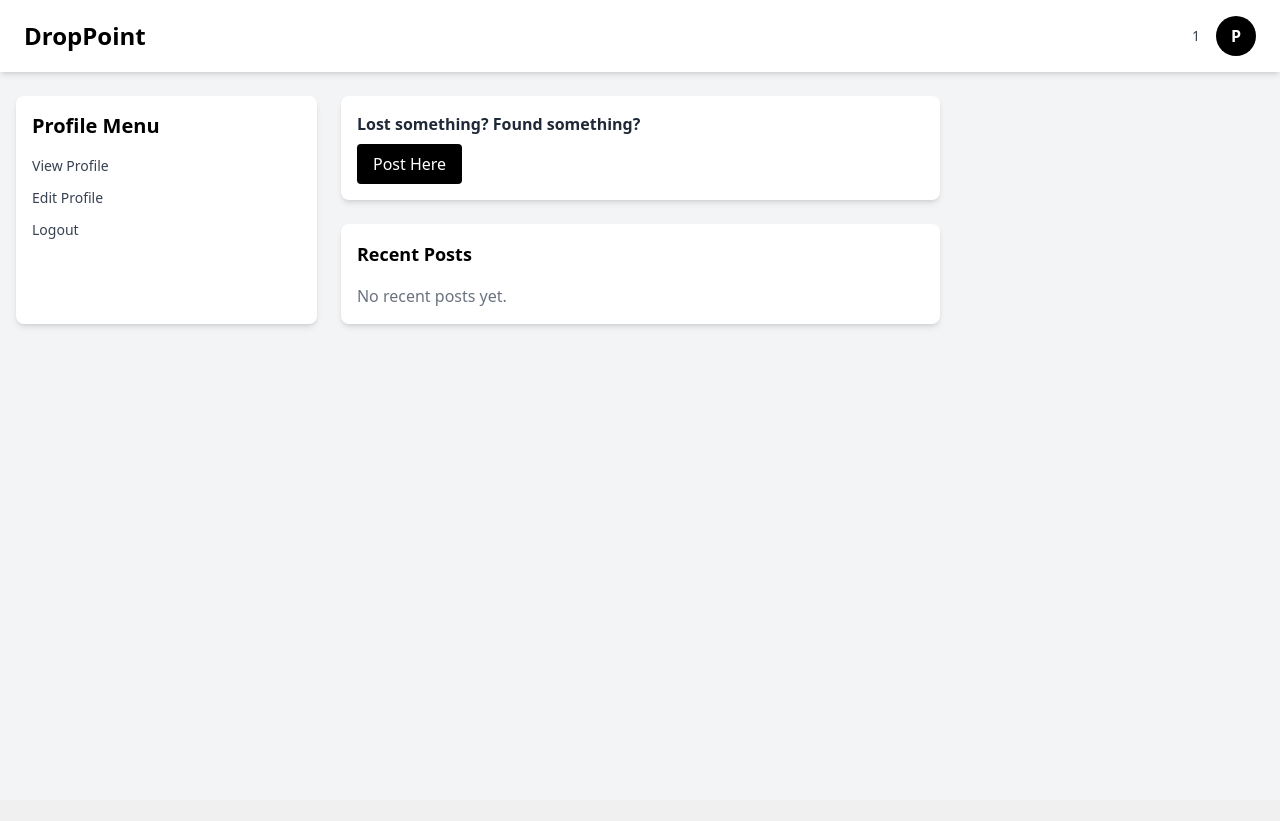
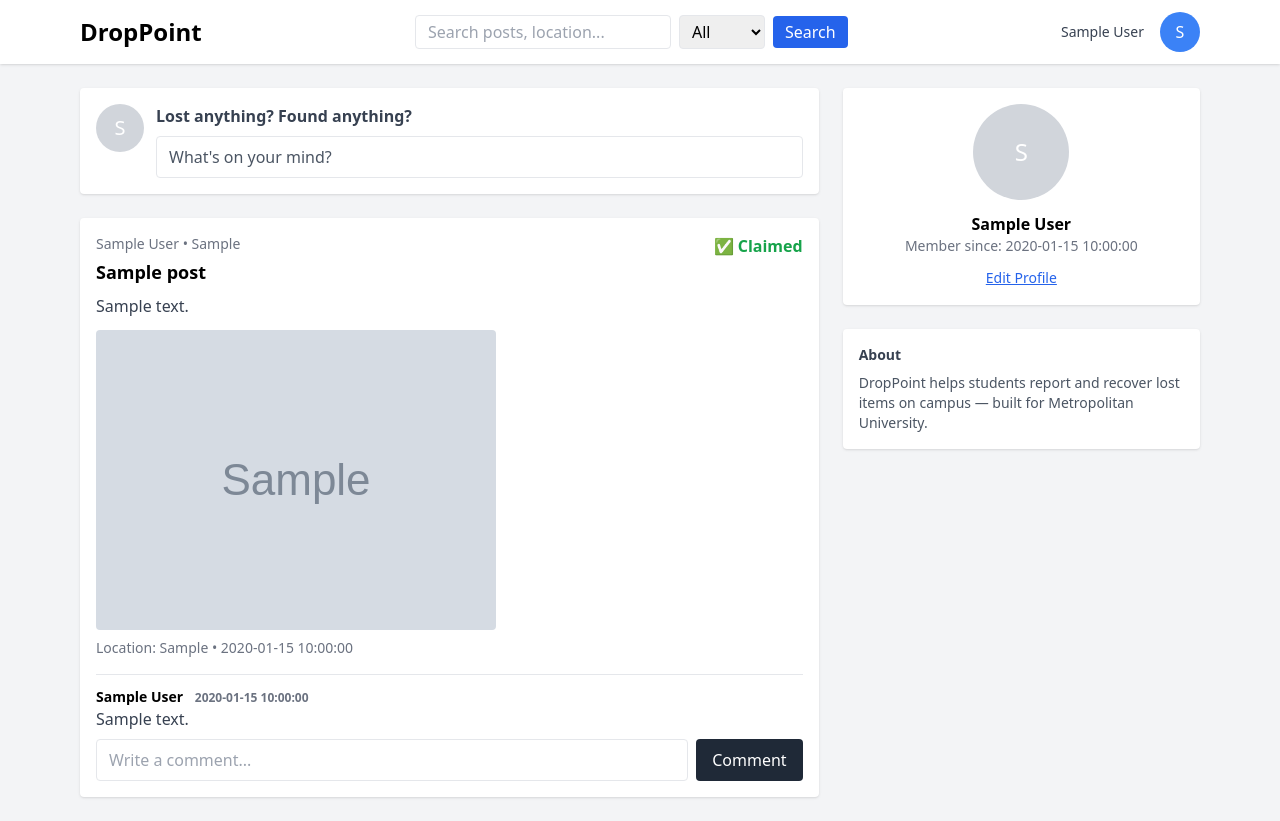
Before and after one commit to theanisa/dropppointfinal, a PHP site: page /dashboard.php in a window 1280 px wide. Before the commit the page ends 327 px from the top, so only its background shows below. Run offline with PHP 8.4, Linux system fonts and the light colour scheme; the visitor is signed in with stand-in values (Sample User, id 1); tables that the repository leaves empty or names only in its code hold one stand-in row (values such as "Sample post"); grey boxes marked "Sample" are stand-in pictures; some libraries are stand-ins or nearby versions.

Commit message:
Dashboard Updated

```diff
--- a/dashboard.php
+++ b/dashboard.php
@@ -1,110 +1,187 @@
 <?php
+// dashboard.php
 session_start();
 include 'dbconfig.php';
-if (!isset($_SESSION['student_id'])) {
-    header("Location: login.php");
+if (!isset($_SESSION['user_id'])) {
+    header("Location: login.html");
     exit();
 }
+
+$full_name = $_SESSION['full_name'] ?? '';
+$user_id = (int)$_SESSION['user_id'];
+
+// search/filter
+$search = trim($_GET['search'] ?? '');
+$filter = trim($_GET['filter'] ?? '');
+
+$searchSql = '%' . $search . '%';
+$filterSql = $filter === '' ? '%' : $filter;
+
+$sql = "SELECT p.*, u.full_name FROM posts p
+        JOIN users u ON p.user_id = u.id
+        WHERE (p.title LIKE ? OR p.description LIKE ? OR p.location LIKE ?)
+          AND p.post_type LIKE ?
+        ORDER BY p.created_at DESC";
+
+$stmt = $conn->prepare($sql);
+$stmt->bind_param("ssss", $searchSql, $searchSql, $searchSql, $filterSql);
+$stmt->execute();
+$postsResult = $stmt->get_result();
 ?>
-
 <!DOCTYPE html>
 <html lang="en">
 <head>
-  <meta charset="UTF-8" />
-  <meta name="viewport" content="width=device-width, initial-scale=1.0"/>
+  <meta charset="utf-8" />
+  <meta name="viewport" content="width=device-width,initial-scale=1" />
   <title>Dashboard | DropPoint</title>
   <script src="https://cdn.tailwindcss.com"></script>
 </head>
-<body class="bg-gray-100">
+<body class="bg-gray-100 min-h-screen">
 
-<!-- Navbar -->
-<nav class="bg-white shadow-md px-6 py-4 flex justify-between items-center">
-  <h1 class="text-2xl font-bold text-black ">DropPoint</h1>
-  <div class="flex items-center space-x-4">
-    <span class="text-sm text-gray-700"><?php echo $_SESSION['student_id']; ?></span>
-    <a href="profile.php" class="w-10 h-10 rounded-full bg-black text-white flex items-center justify-center font-semibold">P</a>
+<!-- NAV -->
+<header class="bg-white shadow">
+  <div class="max-w-6xl mx-auto px-4 py-3 flex items-center justify-between">
+    <div class="text-2xl font-bold font-monno text-black ">DropPoint</div>
+
+    <form method="GET" class="flex gap-2 items-center">
+      <input type="text" name="search" value="<?php echo htmlspecialchars($search); ?>" placeholder="Search posts, location..." class="border rounded px-3 py-1 w-64">
+      <select name="filter" class="border rounded px-2 py-1">
+        <option value="" <?php if($filter=='') echo 'selected'; ?>>All</option>
+        <option value="lost" <?php if($filter=='lost') echo 'selected'; ?>>Lost</option>
+        <option value="found" <?php if($filter=='found') echo 'selected'; ?>>Found</option>
+      </select>
+      <button class="bg-blue-600 text-white px-3 py-1 rounded">Search</button>
+    </form>
+
+    <div class="flex items-center gap-4">
+      <div class="text-sm text-gray-700"><?php echo htmlspecialchars($full_name); ?></div>
+      <a href="profile.php" class="w-10 h-10 rounded-full bg-blue-500 text-white flex items-center justify-center">
+        <?php echo strtoupper(substr($full_name,0,1)); ?>
+      </a>
+    </div>
   </div>
-</nav>
+</header>
 
-<!-- Main Layout -->
-<div class="flex mt-6 mx-4 gap-6">
+<!-- LAYOUT -->
+<main class="max-w-6xl mx-auto px-4 py-6 grid grid-cols-1 lg:grid-cols-3 gap-6">
+  <!-- FEED (2 cols) -->
+  <section class="lg:col-span-2 space-y-6">
+    <!-- Post prompt -->
+    <div class="bg-white p-4 rounded shadow">
+      <div class="flex gap-3">
+        <div class="h-12 w-12 bg-gray-300 rounded-full flex items-center justify-center text-xl text-white">
+          <?php echo strtoupper(substr($full_name,0,1)); ?>
+        </div>
+        <div class="flex-1">
+          <p class="font-semibold text-gray-700">Lost anything? Found anything?</p>
+          <button onclick="document.getElementById('postForm').classList.toggle('hidden')" class="mt-2 w-full text-left border rounded px-3 py-2 text-gray-600">What's on your mind?</button>
+        </div>
+      </div>
 
-  <!-- Sidebar/Profile -->
-  <div class="hidden md:block w-1/4 bg-white rounded-lg shadow-md p-4">
-    <h2 class="text-xl font-semibold mb-4">Profile Menu</h2>
-    <ul class="space-y-3 text-gray-700 text-sm">
-      <li><a href="profile.php" class="hover:text-black">View Profile</a></li>
-      <li><a href="update_profile.php" class="hover:text-black">Edit Profile</a></li>
-      <li><a href="logout.php" class="hover:text-black">Logout</a></li>
-    </ul>
-  </div>
-
-  <!-- Post Section -->
-  <div class="w-full md:w-2/4">
-    <!-- Post prompt box -->
-    <div class="bg-white rounded-lg shadow-md p-4 mb-6">
-      <p class="text-gray-800 font-semibold">Lost something? Found something?</p>
-      <button onclick="toggleForm()" class="mt-2 bg-black text-white px-4 py-2 rounded hover:bg-gray transition">
-        Post Here
-      </button>
-    </div>
-
-    <!-- Hidden Post Form -->
-    <div id="postForm" class="hidden bg-white p-6 rounded-lg shadow-md mb-6">
-      <form action="create_post.php" method="POST" enctype="multipart/form-data" class="space-y-4">
-        <div>
-          <label class="block font-medium text-sm">Post Type</label>
-          <select name="post_type" required class="w-full px-3 py-2 border rounded">
-            <option value="">Select</option>
+      <!-- Expandable form -->
+      <form id="postForm" class="mt-4 hidden" action="create_post.php" method="POST" enctype="multipart/form-data">
+        <div class="grid grid-cols-1 md:grid-cols-2 gap-3">
+          <select name="post_type" required class="border rounded px-3 py-2">
+            <option value="">Select Type</option>
             <option value="lost">Lost</option>
             <option value="found">Found</option>
           </select>
+          <input type="text" name="title" placeholder="Title (optional)" class="border rounded px-3 py-2">
         </div>
-        <div>
-          <label class="block font-medium text-sm">Title</label>
-          <input type="text" name="title" required class="w-full px-3 py-2 border rounded" />
+        <textarea name="description" required placeholder="Describe the item..." class="w-full border rounded px-3 py-2 mt-3"></textarea>
+        <div class="grid grid-cols-1 md:grid-cols-3 gap-3 mt-3">
+          <input type="text" name="location" placeholder="Location" class="border rounded px-3 py-2">
+          <input type="date" name="item_date" class="border rounded px-3 py-2">
+          <input type="file" name="image" accept="image/*" class="border rounded px-3 py-2">
         </div>
-        <div>
-          <label class="block font-medium text-sm">Description</label>
-          <textarea name="description" required class="w-full px-3 py-2 border rounded"></textarea>
+        <div class="mt-3 flex gap-2">
+          <button type="submit" class="bg-blue-600 text-white px-4 py-2 rounded">Post</button>
+          <button type="button" onclick="document.getElementById('postForm').classList.add('hidden')" class="px-4 py-2 border rounded">Cancel</button>
         </div>
-        <div>
-          <label class="block font-medium text-sm">Location</label>
-          <input type="text" name="location" required class="w-full px-3 py-2 border rounded" />
-        </div>
-        <div>
-          <label class="block font-medium text-sm">Date</label>
-          <input type="date" name="item_date" class="w-full px-3 py-2 border rounded" />
-        </div>
-        <div>
-          <label class="block font-medium text-sm">Upload Image</label>
-          <input type="file" name="image" accept="image/*" class="w-full px-3 py-2 border rounded" />
-        </div>
-        <button type="submit" class="w-full bg-blue-600 text-white py-2 rounded hover:bg-blue-700">
-          Submit Post
-        </button>
       </form>
     </div>
 
-    <!-- Placeholder for recent posts -->
-    <div class="bg-white rounded-lg shadow-md p-4">
-      <h3 class="text-lg font-bold mb-4">Recent Posts</h3>
-      <p class="text-gray-500">No recent posts yet.</p>
+    <!-- Posts list -->
+    <?php if ($postsResult->num_rows === 0): ?>
+      <div class="bg-white p-6 rounded shadow text-center text-gray-600">No recent posts.</div>
+    <?php else: ?>
+      <?php while ($post = $postsResult->fetch_assoc()): ?>
+        <article class="bg-white p-4 rounded shadow">
+          <div class="flex justify-between items-start">
+            <div>
+              <div class="text-sm text-gray-500"><?php echo htmlspecialchars($post['full_name']); ?> • <span class="font-medium text-sm"><?php echo htmlspecialchars(ucfirst($post['post_type'])); ?></span></div>
+              <?php if (!empty($post['title'])): ?><h3 class="font-bold text-lg mt-1"><?php echo htmlspecialchars($post['title']); ?></h3><?php endif; ?>
+              <p class="text-gray-700 mt-2"><?php echo nl2br(htmlspecialchars($post['description'])); ?></p>
+              <?php if (!empty($post['image'])): ?>
+                <div class="mt-3"><img src="<?php echo htmlspecialchars($post['image']); ?>" alt="post image" class="w-full max-h-80 object-cover rounded"></div>
+              <?php endif; ?>
+              <div class="mt-2 text-sm text-gray-500">Location: <?php echo htmlspecialchars($post['location']); ?> • <?php echo htmlspecialchars($post['created_at']); ?></div>
+            </div>
+            <div class="text-right">
+              <?php if ($post['status'] === 'claimed'): ?>
+                <span class="text-green-600 font-semibold">✅ Claimed</span>
+              <?php elseif ((int)$post['user_id'] === $user_id): ?>
+                <a href="claim_post.php?post_id=<?php echo $post['id']; ?>" class="bg-green-500 text-white px-3 py-1 rounded text-sm">Mark as Claimed</a>
+              <?php endif; ?>
+            </div>
+          </div>
+
+          <!-- comments -->
+          <div class="mt-4 border-t pt-3">
+            <?php
+              $cstmt = $conn->prepare("SELECT c.*, u.full_name FROM comments c JOIN users u ON c.user_id = u.id WHERE c.post_id = ? ORDER BY c.created_at ASC");
+              $cstmt->bind_param("i", $post['id']);
+              $cstmt->execute();
+              $cres = $cstmt->get_result();
+            ?>
+            <?php if ($cres->num_rows > 0): ?>
+              <?php while ($c = $cres->fetch_assoc()): ?>
+                <div class="mb-2">
+                  <div class="text-sm font-semibold"><?php echo htmlspecialchars($c['full_name']); ?> <span class="text-xs text-gray-500 ml-2"><?php echo htmlspecialchars($c['created_at']); ?></span></div>
+                  <div class="text-gray-700"><?php echo nl2br(htmlspecialchars($c['comment'])); ?></div>
+                </div>
+              <?php endwhile; ?>
+            <?php else: ?>
+              <div class="text-sm text-gray-500 mb-2">No comments yet.</div>
+            <?php endif; ?>
+            <?php $cstmt->close(); ?>
+
+            <!-- add comment -->
+            <form action="comments.php" method="POST" class="mt-2">
+              <input type="hidden" name="post_id" value="<?php echo $post['id']; ?>">
+              <div class="flex gap-2">
+                <input type="text" name="comment" placeholder="Write a comment..." class="flex-1 border rounded px-3 py-2">
+                <button type="submit" class="bg-gray-800 text-white px-4 py-2 rounded">Comment</button>
+              </div>
+            </form>
+          </div>
+        </article>
+      <?php endwhile; ?>
+    <?php endif; ?>
+  </section>
+
+  <!-- PROFILE / RIGHT -->
+  <aside class="space-y-6">
+    <div class="bg-white p-4 rounded shadow text-center">
+      <div class="h-24 w-24 bg-gray-300 rounded-full mx-auto flex items-center justify-center text-2xl text-white mb-3"><?php echo strtoupper(substr($full_name,0,1)); ?></div>
+      <h3 class="font-bold"><?php echo htmlspecialchars($full_name); ?></h3>
+      <?php
+        $u = $conn->prepare("SELECT created_at, email, contact FROM users WHERE id = ?");
+        $u->bind_param("i", $user_id);
+        $u->execute();
+        $urow = $u->get_result()->fetch_assoc();
+      ?>
+      <p class="text-sm text-gray-500">Member since: <?php echo htmlspecialchars($urow['created_at'] ?? ''); ?></p>
+      <a href="profile.php" class="inline-block mt-3 text-sm text-blue-600 underline">Edit Profile</a>
     </div>
-  </div>
 
-  <!-- Optional right column -->
-  <div class="hidden md:block w-1/4">
-    <!-- Reserved for future use -->
-  </div>
-</div>
+    <div class="bg-white p-4 rounded shadow text-sm text-gray-700">
+      <h4 class="font-semibold mb-2">About</h4>
+      <p class="text-gray-600">DropPoint helps students report and recover lost items on campus — built for Metropolitan University.</p>
+    </div>
+  </aside>
+</main>
 
-<script>
-  function toggleForm() {
-    const form = document.getElementById('postForm');
-    form.classList.toggle('hidden');
-  }
-</script>
-
+<script>function togglePost(){document.getElementById('postForm').classList.toggle('hidden');}</script>
 </body>
 </html>
```
Also changed, not shown: claim_post.php (added, +26 -0 lines), comments.php (added, +25 -0 lines), create_post.php (+39 -29 lines), login_process.php (+8 -4 lines), register_process.php (+5 -6 lines), uploads/1754648650_WhatsApp Image 2025-07-27 at 16.52.45_0742084e.jpg (added), uploads/1754670093_befe193071ab.jpg (added).
